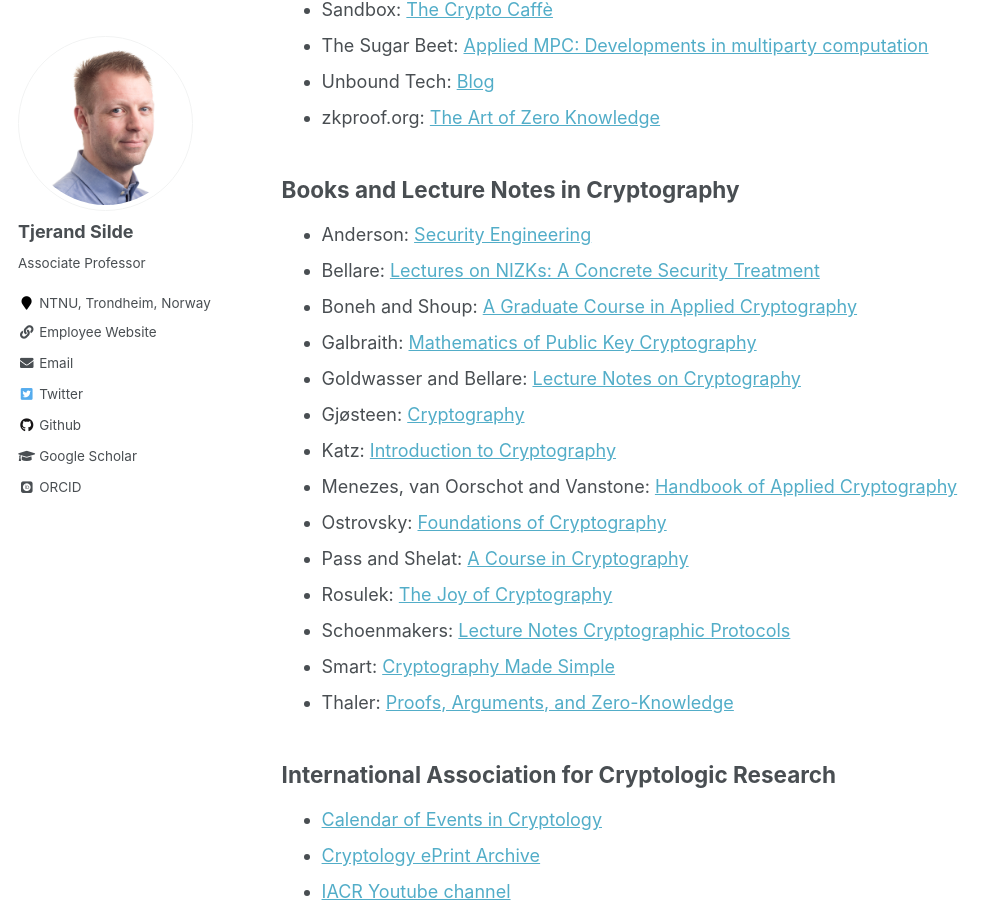
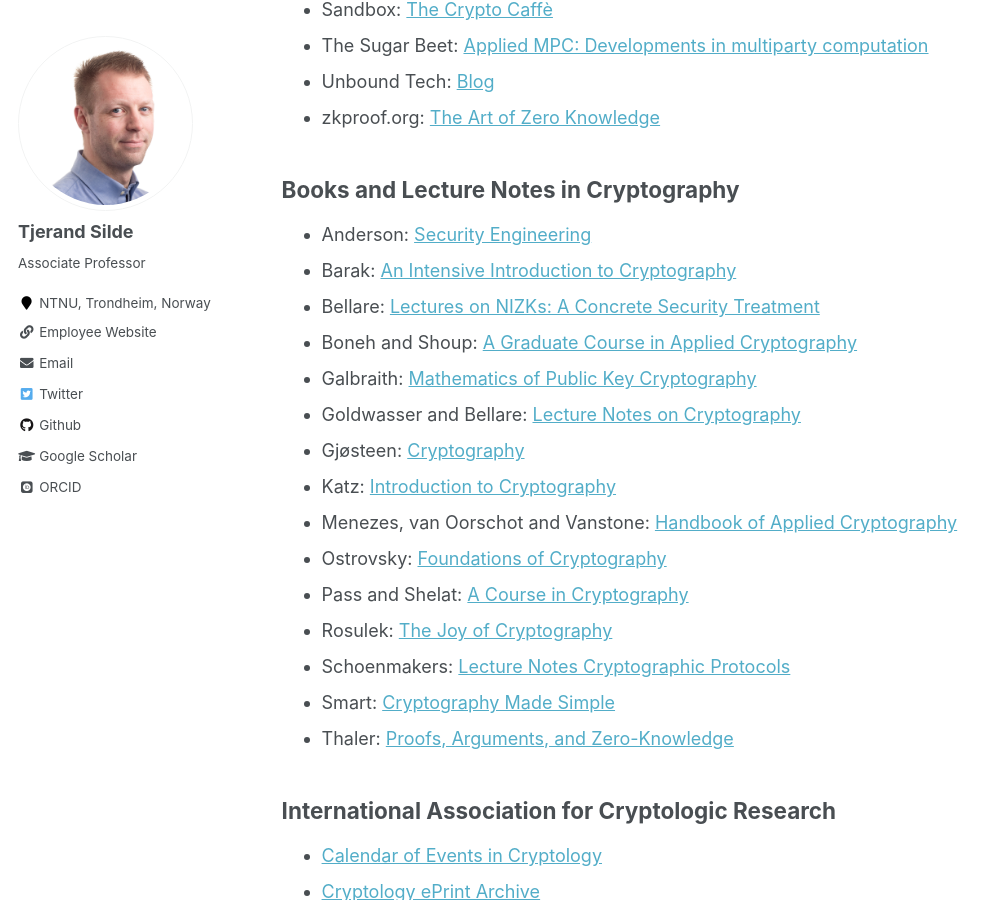
Before and after one commit to tjesi/tjesi.github.io, a Jekyll site: the page built from _pages/resources.md, in a window 1280 px wide and 900 px high, scrolled down 429 px. Shown: the whole window, without its empty margins (0-1002 px from the left). Built offline with Jekyll 4.4.1, drawn with Linux system fonts in a browser that asks for light colours; some web fonts are replaced.

Commit message:
Update resources.md

```diff
--- a/_pages/resources.md
+++ b/_pages/resources.md
@@ -21,6 +21,8 @@ Cohen: [Cryptography Online Talks Calendar](https://www.ccs.neu.edu/~rancohen/cr
 ## Books and Lecture Notes in Cryptography
 
 - Anderson: [Security Engineering](https://www.cl.cam.ac.uk/~rja14/book.html)
+- Barak: [An Intensive Introduction to Cryptography
+](https://intensecrypto.org/public/index.html)
 - Bellare: [Lectures on NIZKs: A Concrete Security Treatment](https://cseweb.ucsd.edu/~mihir/cse208-Wi20/main.pdf)
 - Boneh and Shoup: [A Graduate Course in Applied Cryptography](http://toc.cryptobook.us)
 - Galbraith: [Mathematics of Public Key Cryptography](https://www.math.auckland.ac.nz/~sgal018/crypto-book/crypto-book.html)
```
